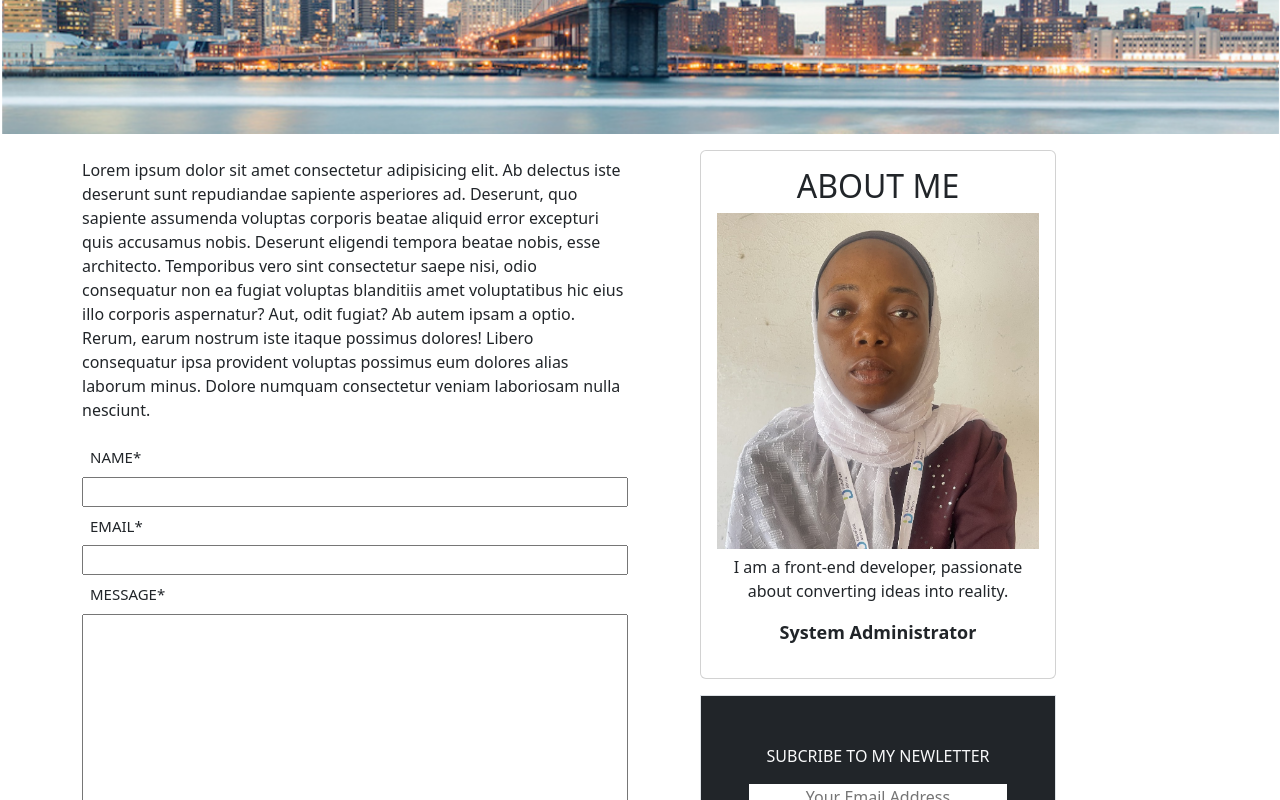
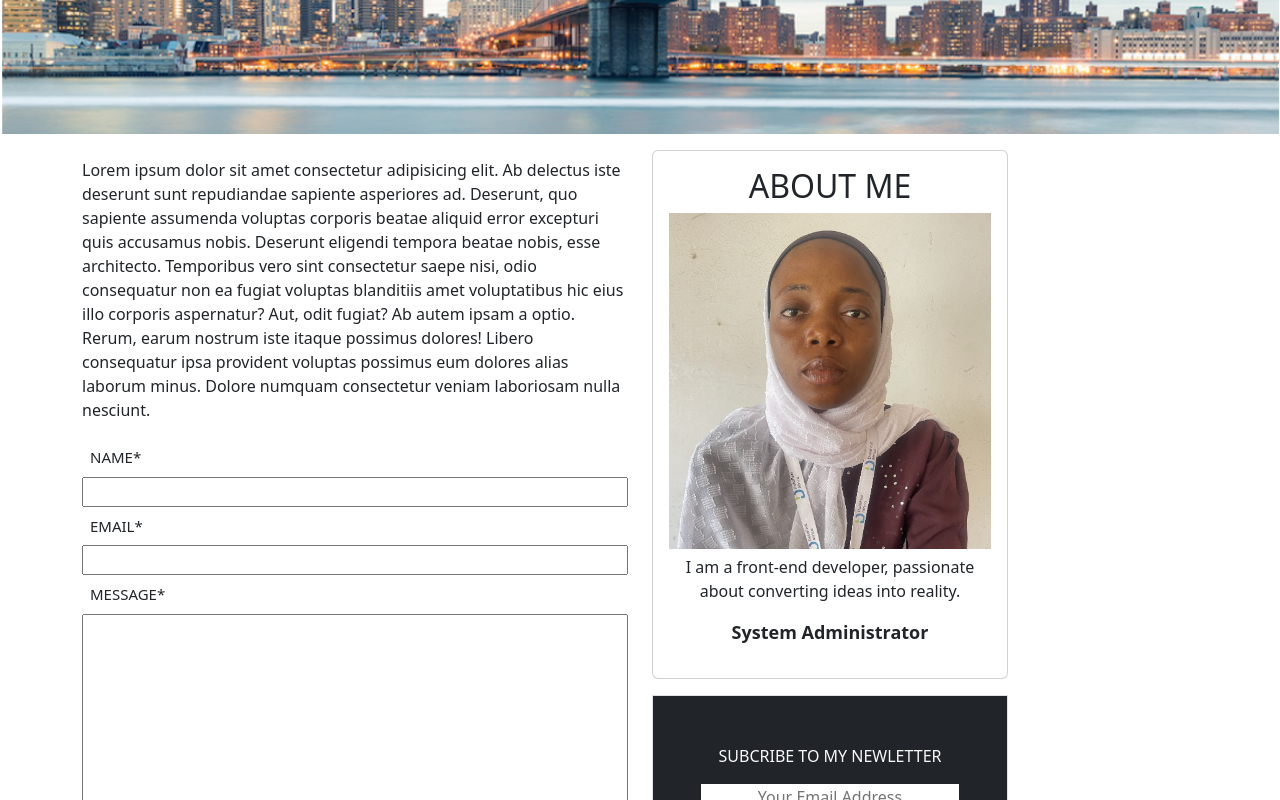
Before and after one commit to realmintech/reactBlog, a React (Create React App) app in the folder my-react-app/: page /contact in a window 1280 px wide. Shown: the part 480-1280 px from the top of the page. Built offline with nearby package versions, Linux system fonts and the light colour scheme; no server answers.

Commit message:
ensuring good UX

```diff
--- a/my-react-app/src/Components/contactPage/Index.jsx
+++ b/my-react-app/src/Components/contactPage/Index.jsx
@@ -7,9 +7,9 @@ export default function ContactPage() {
   return (
     <>
       <div className="blurBgImg"></div>
-      <div className="container ">
+      <div className="container">
         <div className="row">
-          <div className="col-sm-6 col-md-6 col-lg-6">
+          <div className="col-sm-6 col-md-6 col-lg-6 ">
             <p className="mt-4">
               Lorem ipsum dolor sit amet consectetur adipisicing elit. Ab
               delectus iste deserunt sunt repudiandae sapiente asperiores ad.
@@ -48,7 +48,7 @@ export default function ContactPage() {
             ></textarea>
             <button className="btn btn-secondary">SUBMIT FORM</button>
           </div>
-          <div className="col-sm-6 col-md-6 col-lg-4 mb-4 mx-5">
+          <div className="col-sm-6 col-md-6 col-lg-4 mb-4">
             <div className="about__me__component">
               <AboutMe />
             </div>
--- a/my-react-app/src/Pages/carousel/Carousel.jsx
+++ b/my-react-app/src/Pages/carousel/Carousel.jsx
@@ -20,14 +20,14 @@ function CarouselContent({ data = [] }) {
       </div>
       <Carousel.Caption>
         <h5
-          className='carousel_title'
+          className='carousel_title text-black'
           onClick={() => {
             navigate(`/blog/${item._id}`);
           }}
         >
           {item.title}
         </h5>
-        <p className='carousel_desc'>{item.description.slice(0, 60)}</p>
+        <p className='carousel_desc text-black'>{item.description.slice(0, 60)}</p>
       </Carousel.Caption>
     </Carousel.Item>
   ));
```
